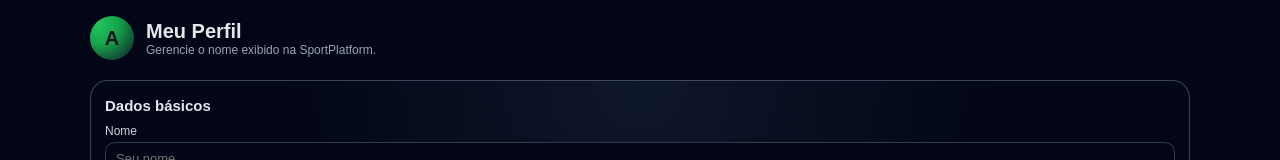
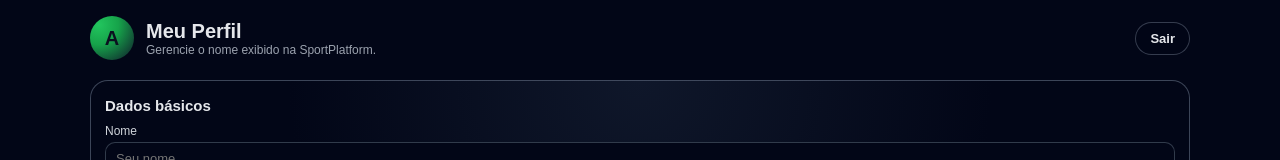
Before and after one commit to rafaelmorch/sportplatform, a Next.js app: page /profile in a window 1280 px wide. Shown: the top 160 px of the page. Built offline with nearby package versions, Linux system fonts and the light colour scheme; no server answers.

Commit message:
Add logout button on profile

```diff
--- a/app/profile/page.tsx
+++ b/app/profile/page.tsx
@@ -1,8 +1,8 @@
-// app/profile/page.tsx
 "use client";
 
 import { useEffect, useState } from "react";
 import { createClient } from "@supabase/supabase-js";
+import { useRouter } from "next/navigation";
 import BottomNavbar from "@/components/BottomNavbar";
 
 const supabaseUrl = process.env.NEXT_PUBLIC_SUPABASE_URL!;
@@ -14,10 +14,13 @@ type Profile = {
 };
 
 export default function ProfilePage() {
+  const router = useRouter();
+
   const [name, setName] = useState("");
   const [email, setEmail] = useState<string | null>(null);
   const [loadingProfile, setLoadingProfile] = useState(true);
   const [saving, setSaving] = useState(false);
+  const [loggingOut, setLoggingOut] = useState(false);
   const [errorMsg, setErrorMsg] = useState<string | null>(null);
   const [successMsg, setSuccessMsg] = useState<string | null>(null);
 
@@ -62,7 +65,6 @@ export default function ProfilePage() {
           (user.user_metadata as any)?.full_name ||
           (user.user_metadata as any)?.name ||
           "";
-
 
         setName(currentName);
       } catch (err) {
@@ -125,6 +127,28 @@ export default function ProfilePage() {
     }
   };
 
+  const handleLogout = async () => {
+    setErrorMsg(null);
+    setSuccessMsg(null);
+    setLoggingOut(true);
+
+    try {
+      const { error } = await supabase.auth.signOut();
+      if (error) {
+        console.error("Erro ao deslogar:", error);
+        setErrorMsg("Não foi possível sair. Tente novamente.");
+        setLoggingOut(false);
+        return;
+      }
+
+      router.replace("/login");
+    } catch (err) {
+      console.error("Erro inesperado ao deslogar:", err);
+      setErrorMsg("Erro inesperado ao sair.");
+      setLoggingOut(false);
+    }
+  };
+
   return (
     <main
       style={{
@@ -155,8 +179,10 @@ export default function ProfilePage() {
               display: "flex",
               gap: 12,
               alignItems: "center",
+              justifyContent: "space-between",
             }}
           >
+            <div style={{ display: "flex", gap: 12, alignItems: "center" }}>
               <div
                 style={{
                   width: 44,
@@ -174,6 +200,7 @@ export default function ProfilePage() {
               >
                 {name ? name.charAt(0).toUpperCase() : "A"}
               </div>
+
               <div>
                 <h1
                   style={{
@@ -194,6 +221,27 @@ export default function ProfilePage() {
                   Gerencie o nome exibido na SportPlatform.
                 </p>
               </div>
+            </div>
+
+            {/* Botão Sair */}
+            <button
+              type="button"
+              onClick={handleLogout}
+              disabled={loggingOut}
+              style={{
+                borderRadius: 999,
+                padding: "8px 14px",
+                border: "1px solid rgba(148,163,184,0.35)",
+                background: "rgba(2,6,23,0.6)",
+                color: "#e5e7eb",
+                fontSize: 13,
+                fontWeight: 600,
+                cursor: loggingOut ? "not-allowed" : "pointer",
+                opacity: loggingOut ? 0.7 : 1,
+              }}
+            >
+              {loggingOut ? "Saindo..." : "Sair"}
+            </button>
           </div>
         </header>
 
```
Lines whose indentation alone changed are shown as unchanged.
